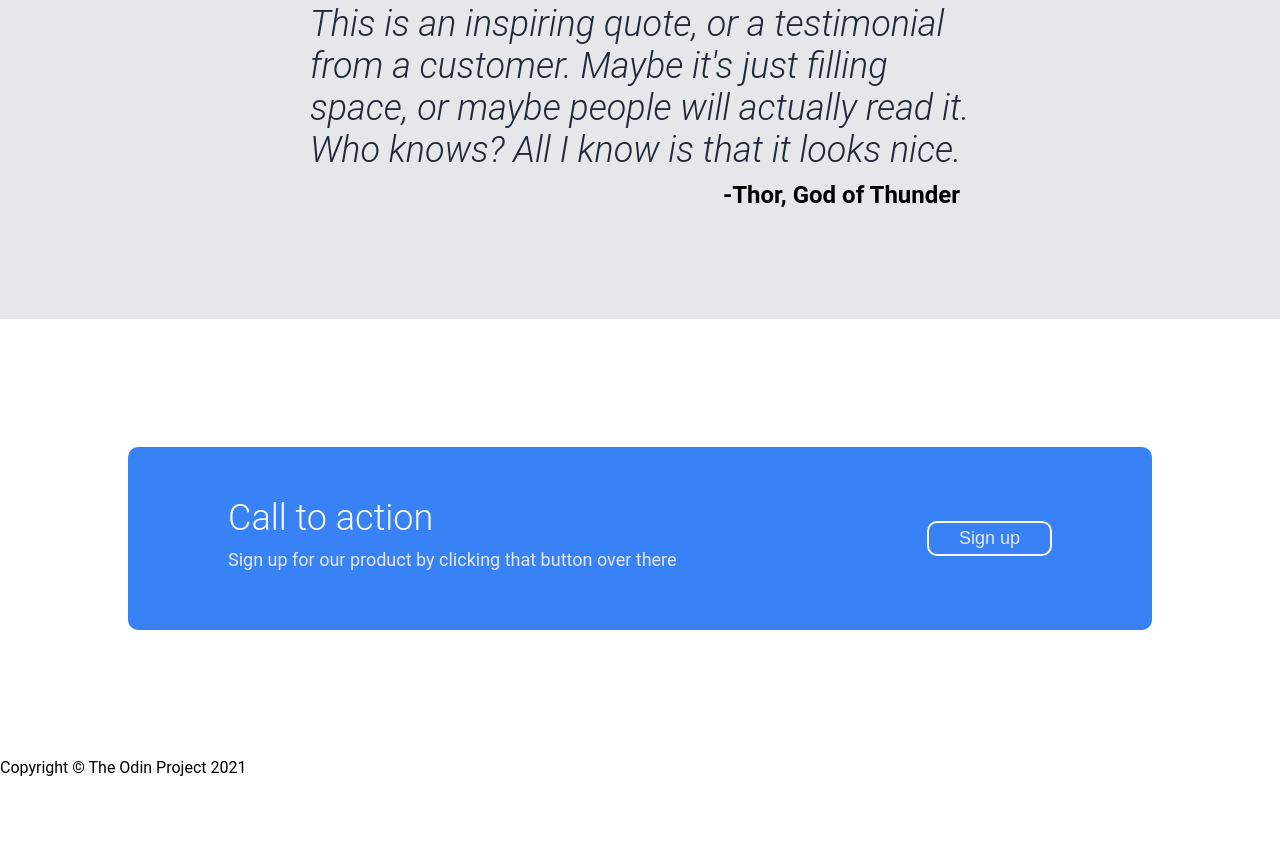
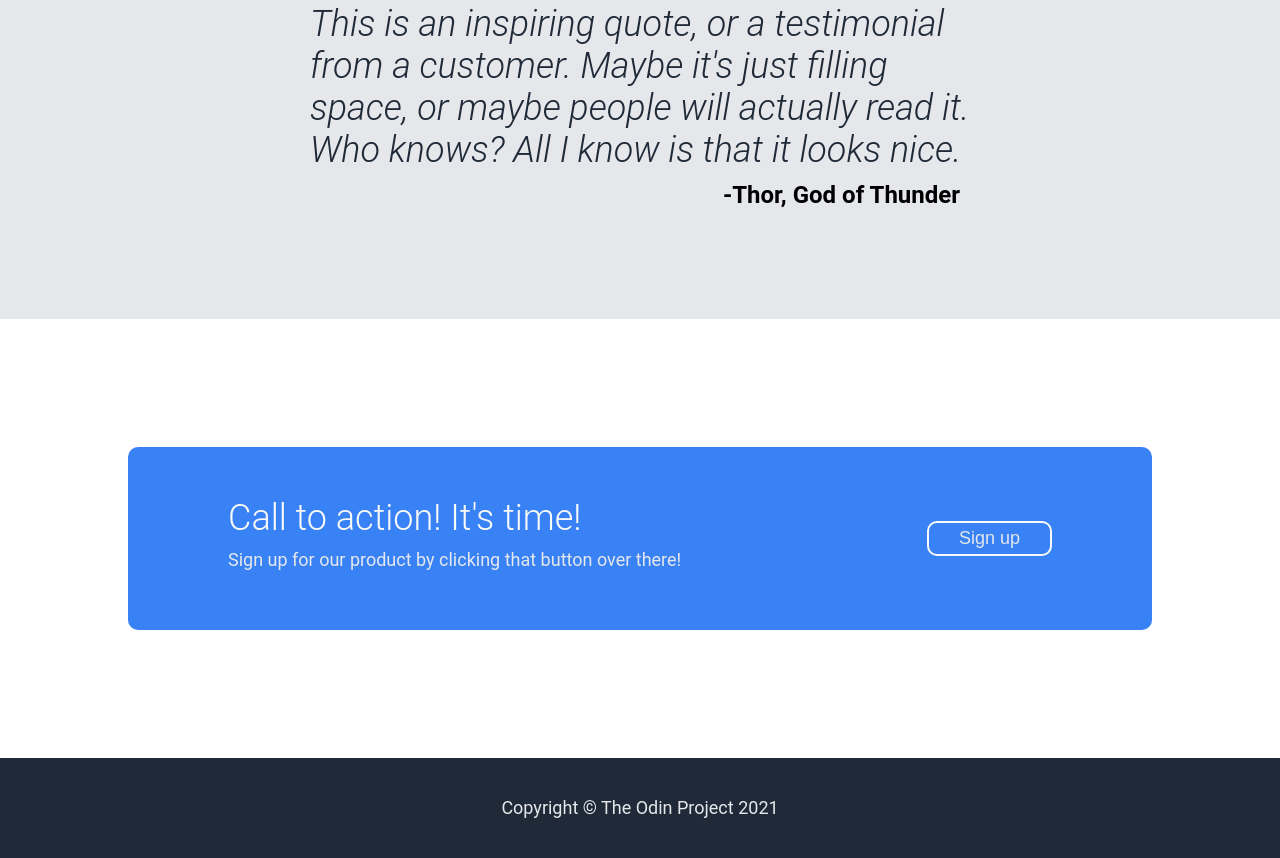
Before and after one commit to JoaqAmado/ExampleWebsite, a plain HTML site: page index.html in a window 1280 px wide. Shown: the part 1172-2030 px from the top of the page. Before the commit the page ends 1949 px from the top, so only its background shows below. Drawn offline with Linux system fonts and the light colour scheme.

Commit message:
Completed footer.

```diff
--- a/index.html
+++ b/index.html
@@ -66,15 +66,15 @@
         <div class="slide4">
             <div class="action">
                 <div>
-                    <h3>Call to action</h3>
-                    <p>Sign up for our product by clicking that button over there</p>
+                    <h3>Call to action! It's time!</h3>
+                    <p>Sign up for our product by clicking that button over there!</p>
                 </div>
                 <button>Sign up</button>
             </div>
         </div>
 
         <div class="footer">
-            Copyright © The Odin Project 2021
+            <p>Copyright © The Odin Project 2021</p>
         </div>
     </body>
 </html>
--- a/styles.css
+++ b/styles.css
@@ -165,3 +165,12 @@ h4{
 .action>button{
     border: 2.5px solid #F9FAF8;
 }
+
+.footer{
+    display:flex;
+    justify-content: center;
+    align-items: center;
+    text-align: center;
+    background-color: #1F2937;
+    height: 100px;
+}
```
